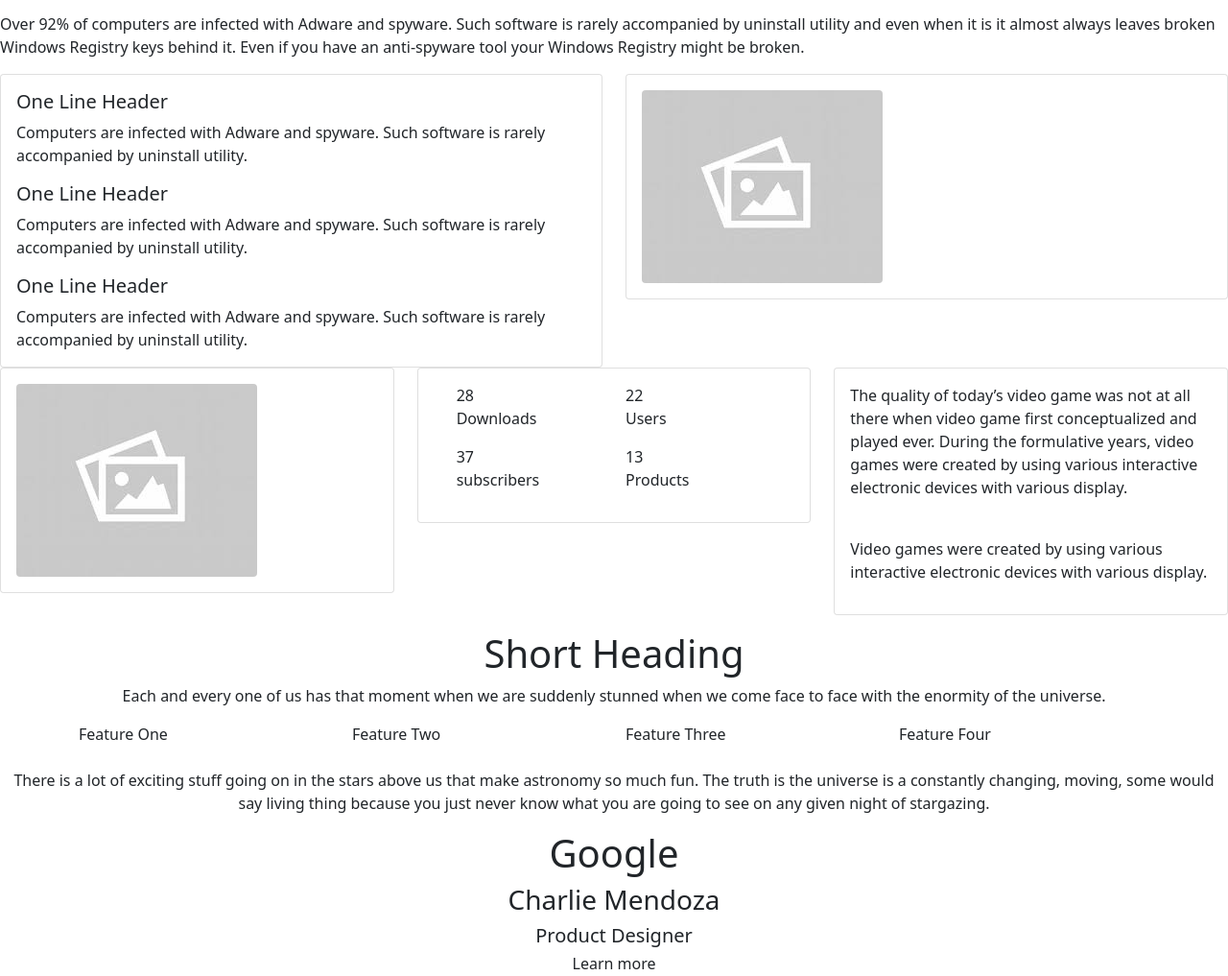
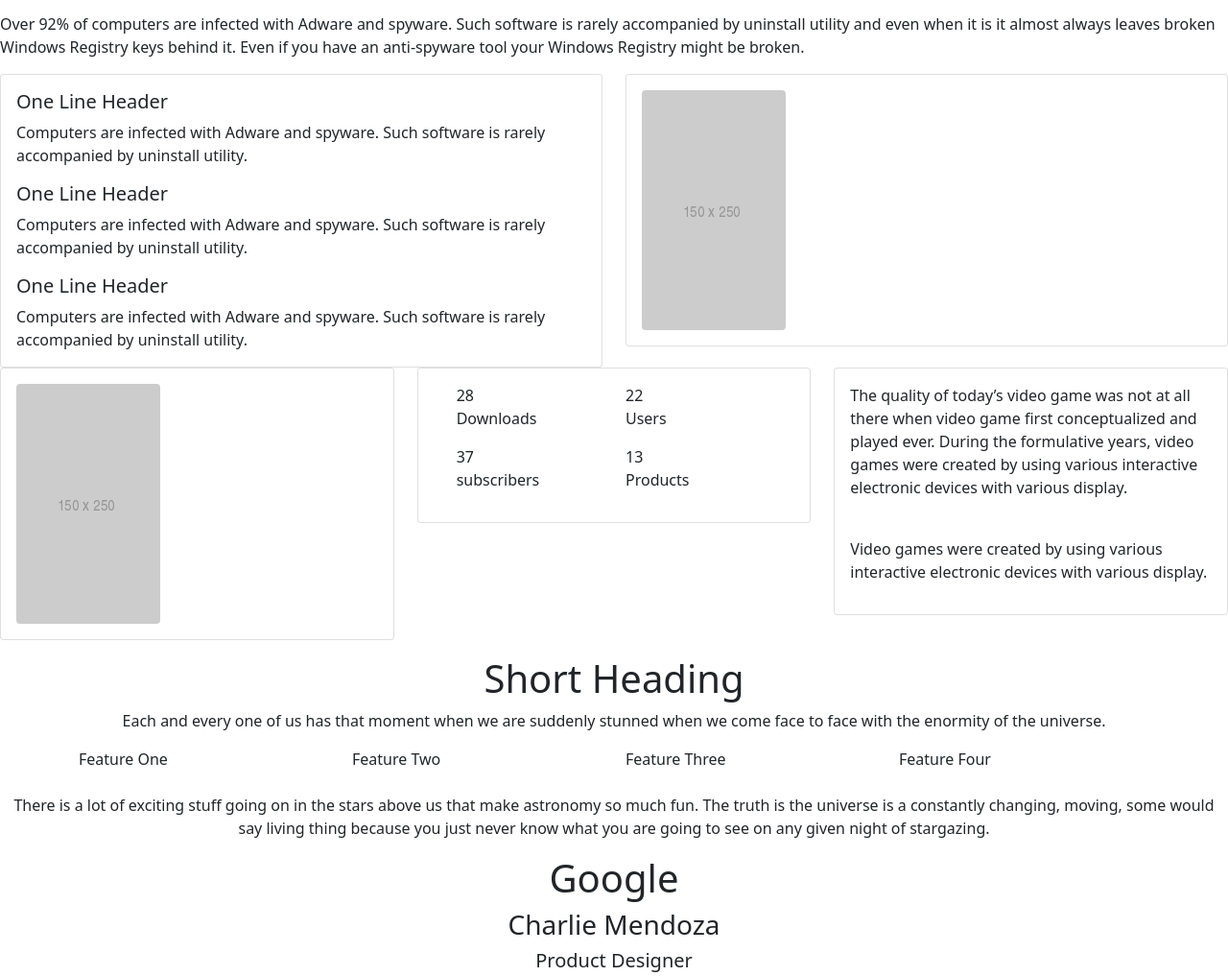
Before and after one commit to ishwaryachellappan/Website-, a plain HTML site: page index.html in a window 1280 px wide. Shown: the part 373-1390 px from the top of the page at 96% size. Drawn offline with nearby package versions, Linux system fonts and the light colour scheme.

Commit message:
added image

```diff
--- a/index.html
+++ b/index.html
@@ -92,7 +92,7 @@
             <div class="col-sm-6">
               <div class="card">
                 <div class="card-body">
-                  <img src="images/download.jpg" class="rounded float-start" >
+                  <img src="images/download.png" class="rounded float-start" >
                 </div>
               </div>
             </div>
@@ -104,7 +104,7 @@
             <div class="col-sm-4">
               <div class="card">
                 <div class="card-body">
-                  <img src="images/download.jpg" class="rounded float-start" >
+                  <img src="images/download.png" class="rounded float-start" >
                 </div>
               </div>
             </div>
@@ -179,11 +179,11 @@
         </div>
       <br></b>
 
-      <!-- Bootstrap CSS
+      <!-- Bootstrap CSS !
         <div class="class=text-center">
-          <img src="images/download.jpg" class="rounded float-start" >
+          <img src="images/download.png" class="rounded float-start" >
         </div><br><br>
-      !-->
+      -->
 
        <div>
         <p class="text-center">
@@ -256,9 +256,9 @@ are going to see on any given night of stargazing.
     <div class="mb-3">
       <label for="exampleInputEmail1" class="form-label" placeholder="Email"></label>
                 <input type="email" class="form-control" id="exampleInputEmail1" placeholder="Email" aria-describedby="emailHelp">
-                <div class="mb-3">
+
                   <button type="button" style="background-color: #24AFB5; color: aliceblue;" class="btn " >Subscribe</button>
-                </div>
+
                 </form>
 
 
@@ -302,5 +302,7 @@ are going to see on any given night of stargazing.
                 <a href="#" class="fa fa-twitter"></a>
                 <a href="#" class="fa fa-youtube"></a>
                 <a href="#" class="fa fa-instagram"></a></div>
+
+
   </body>
 </html>
```
Also changed, not shown: images/download.jpg (deleted), images/download.png (added).
